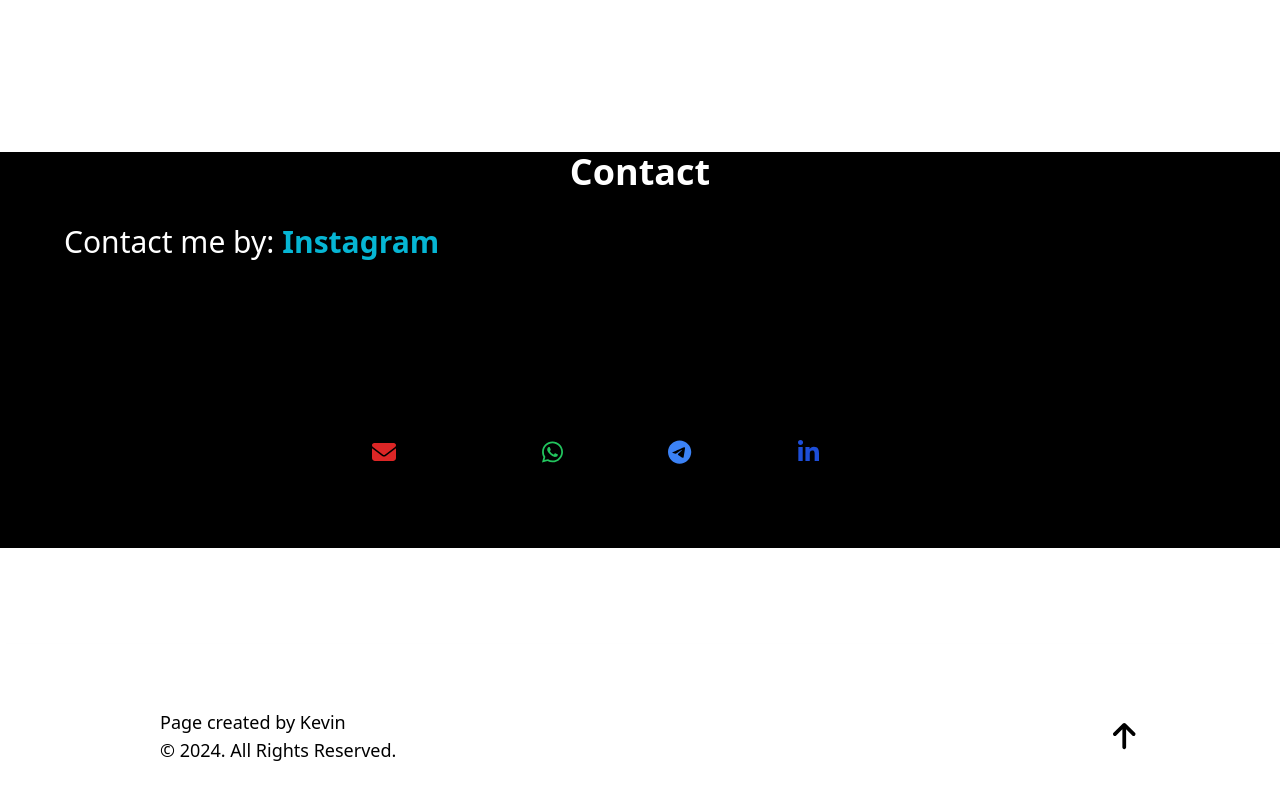
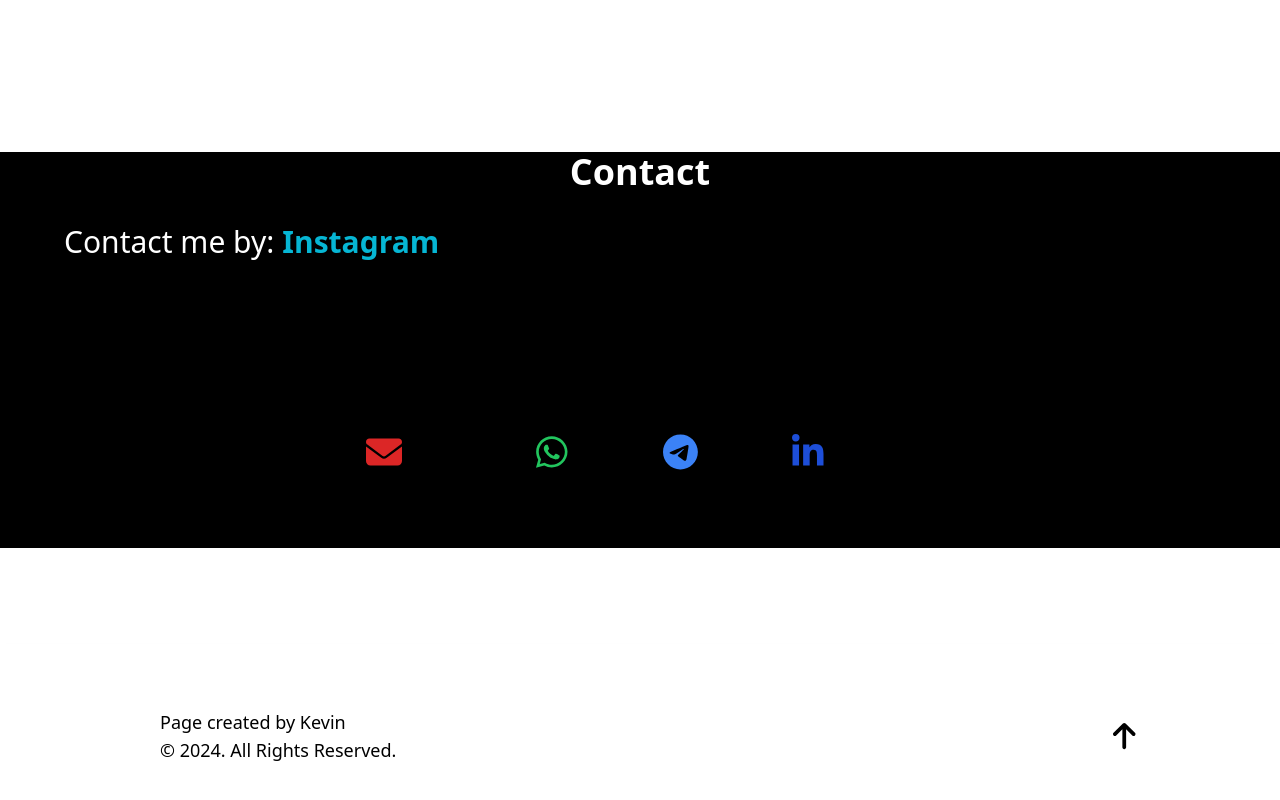
Before and after one commit to kevinmsavsani/portfolio, a React (Create React App) app: page / in a window 1280 px wide. Shown: the part 3292-4092 px from the top of the page. Built offline with nearby package versions, Linux system fonts and the light colour scheme.

Commit message:
added contact

```diff
--- a/src/components/ContactSection.tsx
+++ b/src/components/ContactSection.tsx
@@ -67,7 +67,7 @@ const ContactSection: React.FC = () => (
                 }}
               ></span>
             ))}
-            <FontAwesomeIcon icon={iconClass} className="text-2xl" />
+            <FontAwesomeIcon icon={iconClass} className="text-4xl" />
             <div className="absolute left-1/2 bottom-[-10px] transform -translate-x-1/2 text-2xl font-semibold opacity-0 transition-opacity ease-in-out duration-300 group-hover:opacity-100">
               {label}
             </div>
```
